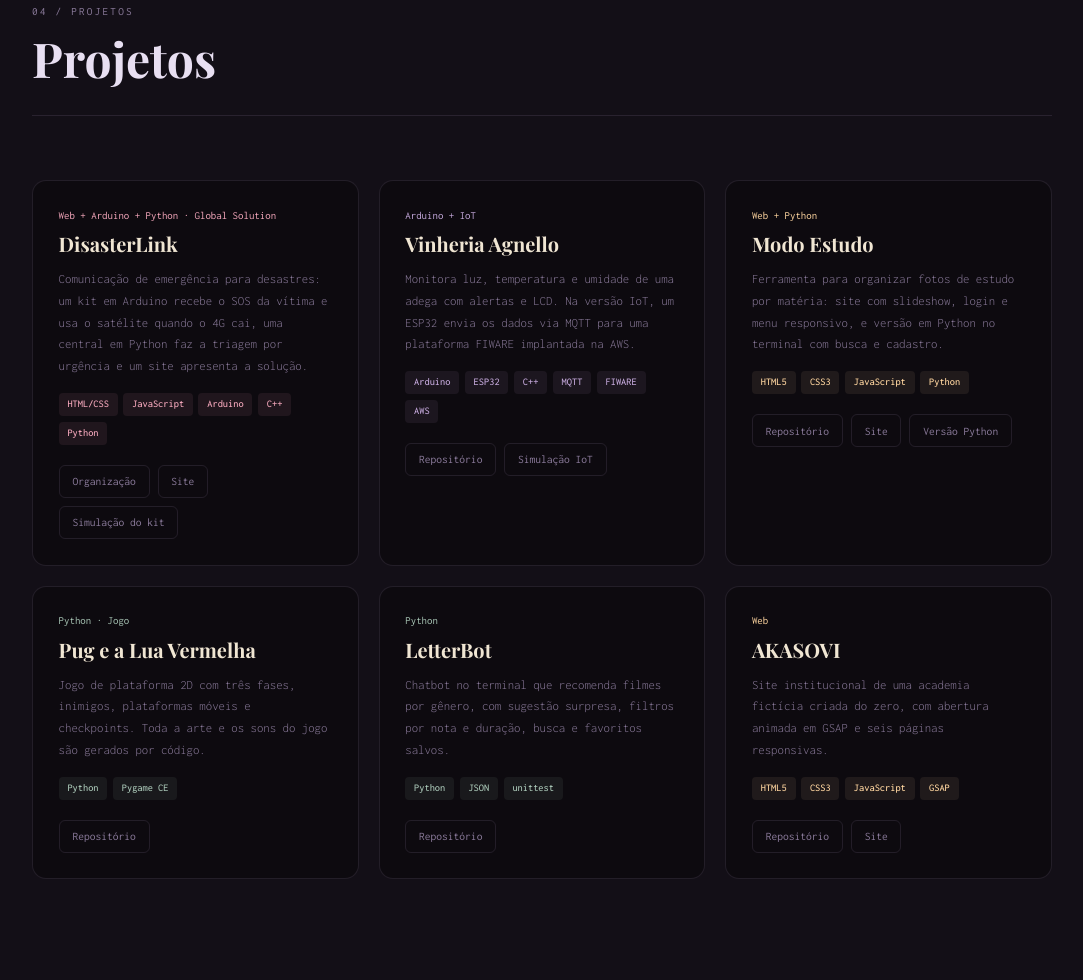
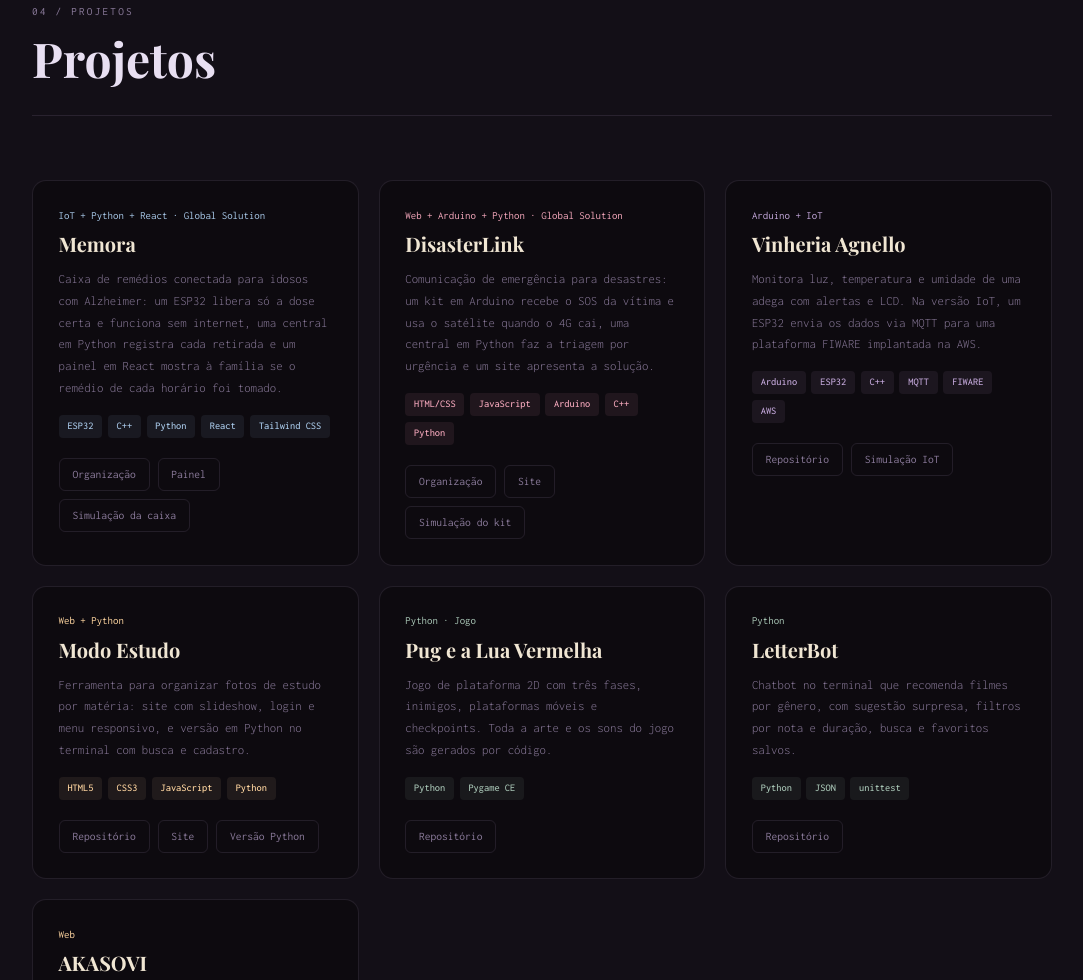
Before and after one commit to SofiaHagio/Portifolio, a plain HTML site: page index.html in a window 1280 px wide. Shown: the part 2416-3396 px from the top of the page, without its empty margins (98-1181 px from the left). Drawn offline with nearby package versions, Linux system fonts and the light colour scheme.

Commit message:
feat: add Memora project

```diff
--- a/index.html
+++ b/index.html
@@ -199,6 +199,24 @@
           </header>
 
           <div class="projects-grid reveal">
+            <div class="project-card accent-blue">
+              <p class="project-type">IoT + Python + React · Global Solution</p>
+              <h3 class="project-title">Memora</h3>
+              <p class="project-desc">Caixa de remédios conectada para idosos com Alzheimer: um ESP32 libera só a dose certa e funciona sem internet, uma central em Python registra cada retirada e um painel em React mostra à família se o remédio de cada horário foi tomado.</p>
+              <ul class="tags">
+                <li class="tag">ESP32</li>
+                <li class="tag">C++</li>
+                <li class="tag">Python</li>
+                <li class="tag">React</li>
+                <li class="tag">Tailwind CSS</li>
+              </ul>
+              <div class="project-links">
+                <a href="https://github.com/CitizenTech-Memora" target="_blank">Organização</a>
+                <a href="https://memora-painel.vercel.app" target="_blank">Painel</a>
+                <a href="https://wokwi.com/projects/480810351690378241" target="_blank">Simulação da caixa</a>
+              </div>
+            </div>
+
             <div class="project-card accent-pink">
               <p class="project-type">Web + Arduino + Python · Global Solution</p>
               <h3 class="project-title">DisasterLink</h3>
```
